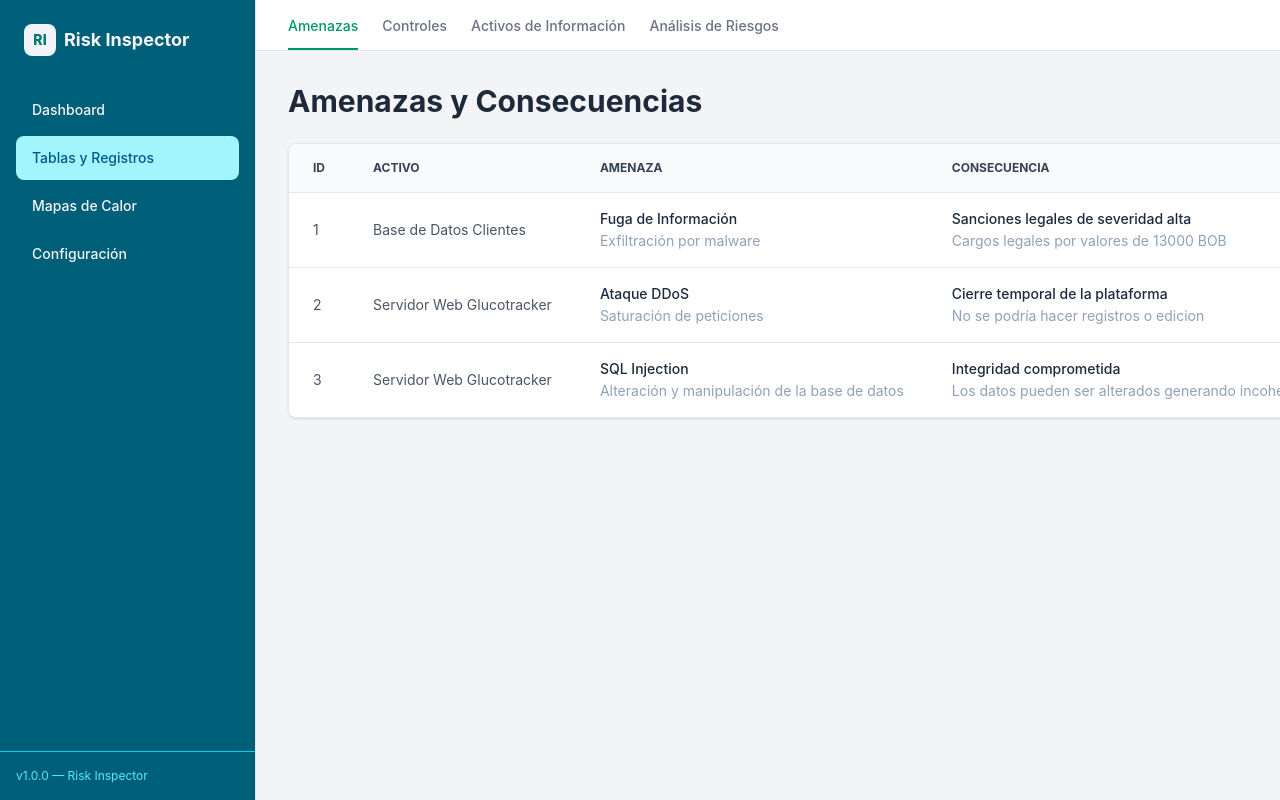
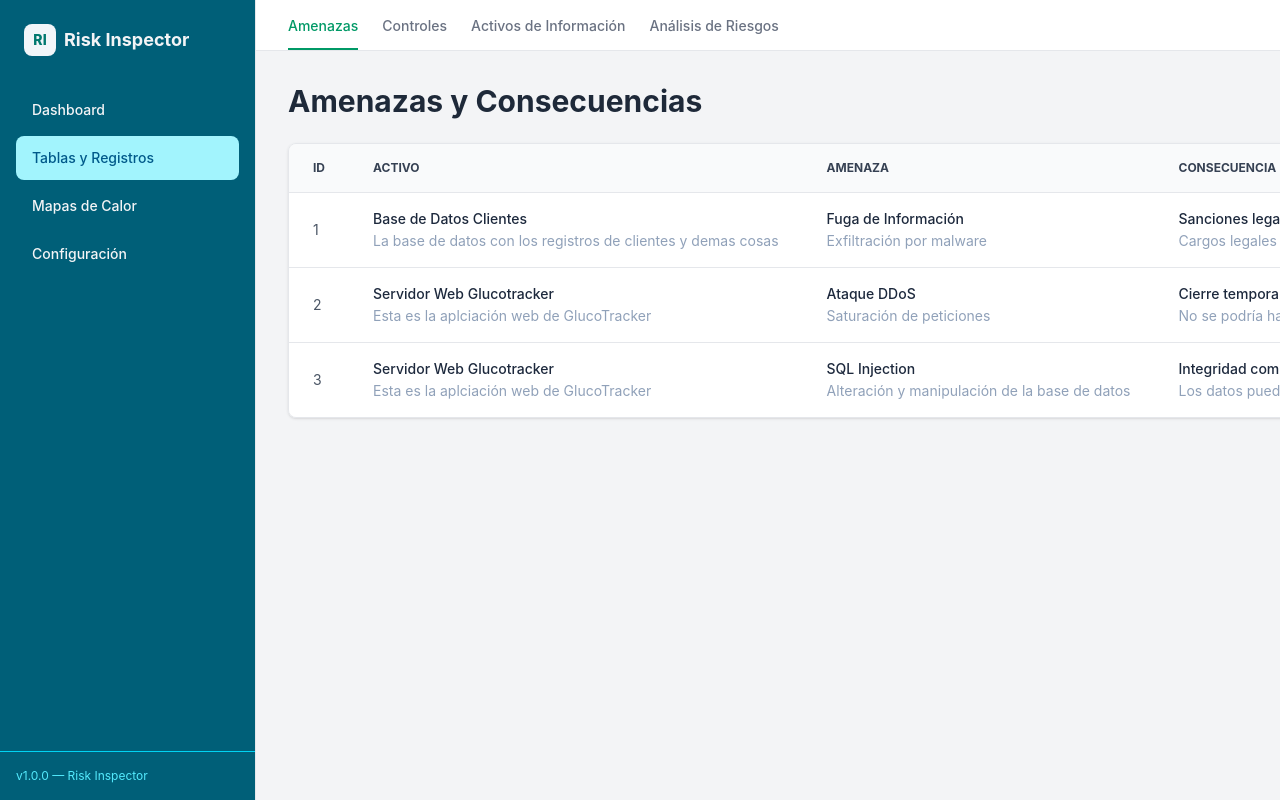
Before and after one commit to AlanFernandezCalleja/Risk-inspector, a React (Vite) app in the folder frontend/: page /tablas/amenazas in a window 1280 px wide. Built offline with nearby package versions, Linux system fonts and the light colour scheme.

Commit message:
nuevo frontend

```diff
--- a/frontend/src/components/elementos/tables/TablaAmenaza.tsx
+++ b/frontend/src/components/elementos/tables/TablaAmenaza.tsx
@@ -1,6 +1,6 @@
 import type { Columna } from "./TablaGenérica";
 import { TablaGenerica } from "./TablaGenérica";
-import { type AmenazaData } from "../../models/AmenazaData";
+import type {  AmenazaData } from "../../models/AmenazaData";
 
 //información de prueba
 import {datosAmenazas} from '../../../data/amenazas'
@@ -15,7 +15,12 @@ export const TablaAmenaza = () => {
     // Estructura de la tabla amenaza
   const columnaAmenazas: Columna<AmenazaData>[] = [
     { encabezado: "ID", clave: "id" },
-    { encabezado: "ACTIVO", clave: "activo" },
+    { encabezado: "ACTIVO", clave: "activo" , render:(amenaza)=>{
+      return <>
+        <div className="font-medium text-slate-800">{amenaza.activo.nombre}</div>
+        <div className="text-sm text-slate-400 mt-0.5">{amenaza.activo.descripcionActivo}</div>
+      </>
+    }},
     { encabezado: "AMENAZA", clave: "amenaza", render: (amenaza)=>{
         return <>
             <div className="font-medium text-slate-800">{amenaza.amenaza}</div>
--- a/frontend/src/components/models/AmenazaData.tsx
+++ b/frontend/src/components/models/AmenazaData.tsx
@@ -1,6 +1,9 @@
+import { type ActivoData } from "./ActivoData";
+
+
 export interface AmenazaData {
   id: number;
-  activo: string;
+  activo: ActivoData;
   amenaza: string;
   descripcionAmenaza?: string;
   consecuencia: string;
--- a/frontend/src/data/amenazas.ts
+++ b/frontend/src/data/amenazas.ts
@@ -1,10 +1,12 @@
 import { type AmenazaData } from "../components/models/AmenazaData";
+import { datosActivos } from "./activos";
+
 
 export const datosAmenazas: AmenazaData[] = [
 
     {
       id: 1,
-      activo: "Base de Datos Clientes",
+      activo: datosActivos[0],
       amenaza: "Fuga de Información",
       descripcionAmenaza: "Exfiltración por malware",
       consecuencia: "Sanciones legales de severidad alta",
@@ -15,7 +17,7 @@ export const datosAmenazas: AmenazaData[] = [
     },
     {
       id: 2,
-      activo: "	Servidor Web Glucotracker",
+      activo: datosActivos[1],
       amenaza: "Ataque DDoS",
       descripcionAmenaza: "Saturación de peticiones",
       consecuencia: "Cierre temporal de la plataforma",
@@ -26,7 +28,7 @@ export const datosAmenazas: AmenazaData[] = [
     },
     {
       id: 3,
-      activo: "	Servidor Web Glucotracker",
+      activo: datosActivos[1],
       amenaza: "SQL Injection",
       descripcionAmenaza: "Alteración y manipulación de la base de datos",
       consecuencia: "Integridad comprometida",
```
